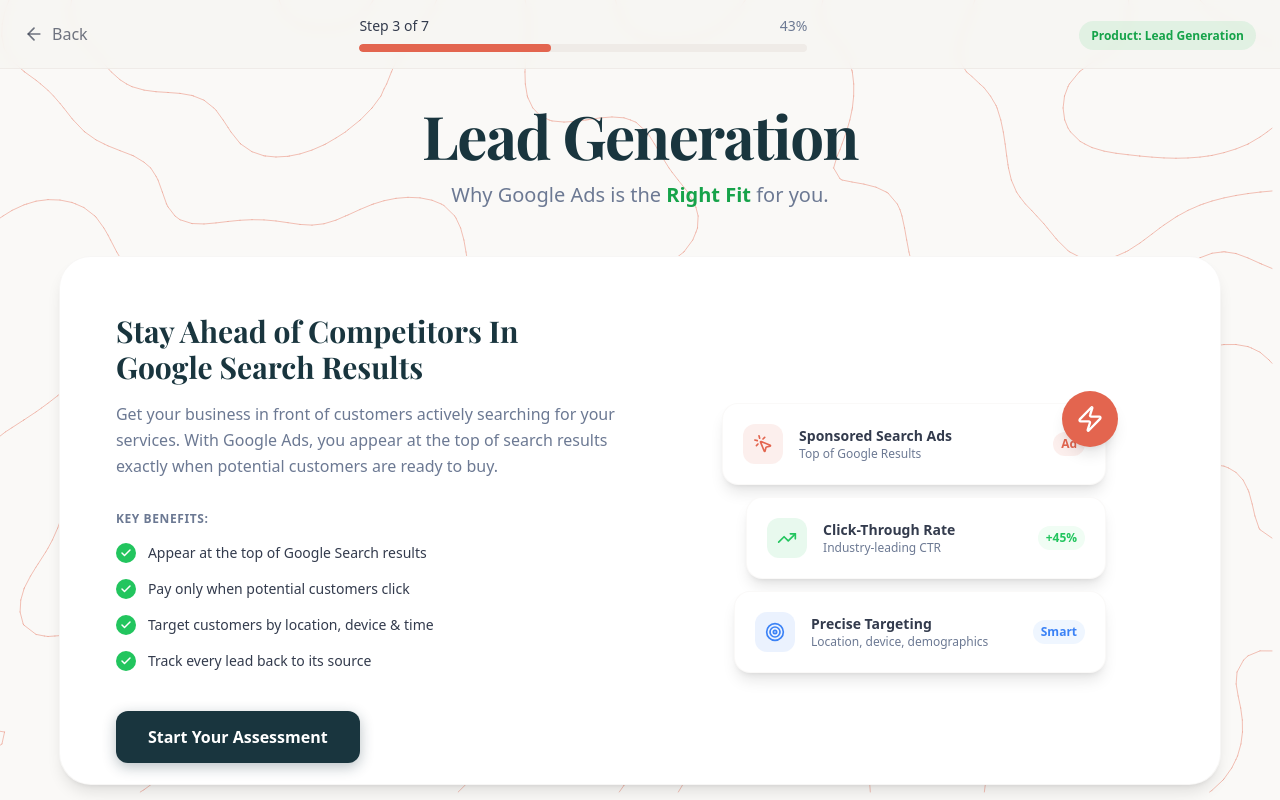
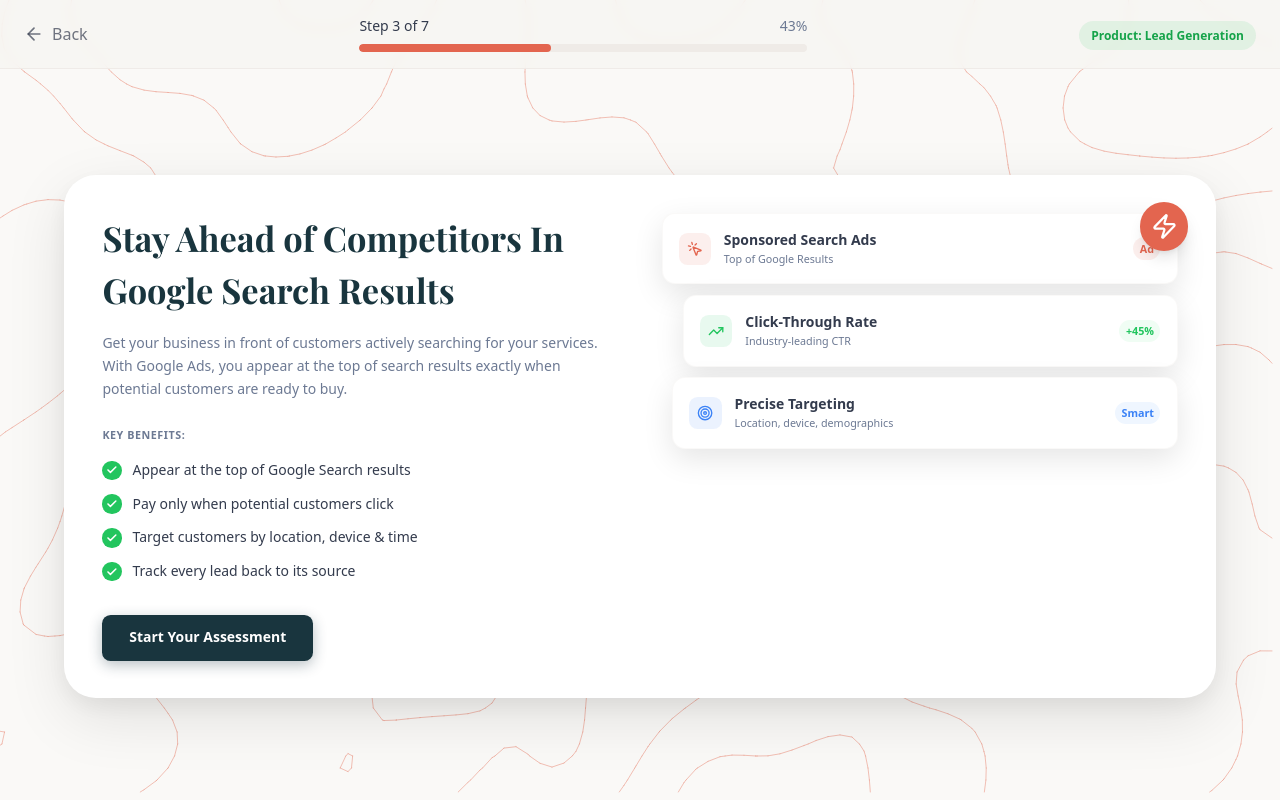
Before and after one commit to productteamautomations/pathfinder-ap, a React (Vite) app: page /product-recommendation/leadgen in a window 1280 px wide. Built offline with nearby package versions, Linux system fonts and the light colour scheme; the HTML template or start-up script is replaced by a standard one.

Commit message:
Code edited in Lovable Code Editor
Edited UI in Lovable

```diff
--- a/src/pages/leadgen/ProductRecommendation.tsx
+++ b/src/pages/leadgen/ProductRecommendation.tsx
@@ -13,49 +13,110 @@ const benefits = [
 
 function LeadGenIllustration() {
   return (
-    <div className="relative w-full max-w-sm mx-auto">
+    <div className="relative w-full mx-auto">
       <motion.div
         initial={{ opacity: 0, y: 20 }}
         animate={{ opacity: 1, y: 0 }}
         transition={{ delay: 0.3, duration: 0.5 }}
         className="relative"
       >
-        <div className="bg-white rounded-2xl p-5 shadow-lg border border-border/20 mb-3">
-          <div className="flex items-center gap-4">
-            <div className="w-10 h-10 rounded-xl bg-primary/10 flex items-center justify-center">
-              <MousePointerClick className="w-5 h-5 text-primary" />
+        <div
+          className="bg-white border border-border/20"
+          style={{
+            borderRadius: "1.2cqw",
+            padding: "1.5cqw",
+            marginBottom: "1cqw",
+            boxShadow: "0 10px 30px rgba(0,0,0,0.1)",
+          }}
+        >
+          <div className="flex items-center" style={{ gap: "1.2cqw" }}>
+            <div
+              className="bg-primary/10 flex items-center justify-center"
+              style={{ width: "3cqw", height: "3cqw", borderRadius: "0.8cqw" }}
+            >
+              <MousePointerClick style={{ width: "1.5cqw", height: "1.5cqw" }} className="text-primary" />
             </div>
             <div className="flex-1">
-              <p className="text-sm font-semibold text-foreground">Sponsored Search Ads</p>
-              <p className="text-xs text-muted-foreground">Top of Google Results</p>
+              <p className="font-semibold text-foreground" style={{ fontSize: "1.3cqw" }}>
+                Sponsored Search Ads
+              </p>
+              <p className="text-muted-foreground" style={{ fontSize: "1cqw" }}>
+                Top of Google Results
+              </p>
             </div>
-            <span className="text-xs font-bold text-primary bg-primary/10 px-2 py-1 rounded-full">Ad</span>
+            <span
+              className="font-bold text-primary bg-primary/10"
+              style={{ fontSize: "1cqw", padding: "0.3cqw 0.6cqw", borderRadius: "999px" }}
+            >
+              Ad
+            </span>
           </div>
         </div>
 
-        <div className="bg-white rounded-2xl p-5 shadow-lg border border-border/20 mb-3 ml-6">
-          <div className="flex items-center gap-4">
-            <div className="w-10 h-10 rounded-xl bg-green-500/10 flex items-center justify-center">
-              <TrendingUp className="w-5 h-5 text-green-500" />
+        <div
+          className="bg-white border border-border/20"
+          style={{
+            borderRadius: "1.2cqw",
+            padding: "1.5cqw",
+            marginBottom: "1cqw",
+            marginLeft: "2cqw",
+            boxShadow: "0 10px 30px rgba(0,0,0,0.1)",
+          }}
+        >
+          <div className="flex items-center" style={{ gap: "1.2cqw" }}>
+            <div
+              className="bg-green-500/10 flex items-center justify-center"
+              style={{ width: "3cqw", height: "3cqw", borderRadius: "0.8cqw" }}
+            >
+              <TrendingUp style={{ width: "1.5cqw", height: "1.5cqw" }} className="text-green-500" />
             </div>
             <div className="flex-1">
-              <p className="text-sm font-semibold text-foreground">Click-Through Rate</p>
-              <p className="text-xs text-muted-foreground">Industry-leading CTR</p>
+              <p className="font-semibold text-foreground" style={{ fontSize: "1.3cqw" }}>
+                Click-Through Rate
+              </p>
+              <p className="text-muted-foreground" style={{ fontSize: "1cqw" }}>
+                Industry-leading CTR
+              </p>
             </div>
-            <span className="text-xs font-bold text-green-500 bg-green-50 px-2 py-1 rounded-full">+45%</span>
+            <span
+              className="font-bold text-green-500 bg-green-50"
+              style={{ fontSize: "1cqw", padding: "0.3cqw 0.6cqw", borderRadius: "999px" }}
+            >
+              +45%
+            </span>
           </div>
         </div>
 
-        <div className="bg-white rounded-2xl p-5 shadow-lg border border-border/20 ml-3">
-          <div className="flex items-center gap-4">
-            <div className="w-10 h-10 rounded-xl bg-blue-500/10 flex items-center justify-center">
-              <Target className="w-5 h-5 text-blue-500" />
+        <div
+          className="bg-white border border-border/20"
+          style={{
+            borderRadius: "1.2cqw",
+            padding: "1.5cqw",
+            marginLeft: "1cqw",
+            boxShadow: "0 10px 30px rgba(0,0,0,0.1)",
+          }}
+        >
+          <div className="flex items-center" style={{ gap: "1.2cqw" }}>
+            <div
+              className="bg-blue-500/10 flex items-center justify-center"
+              style={{ width: "3cqw", height: "3cqw", borderRadius: "0.8cqw" }}
+            >
+              <Target style={{ width: "1.5cqw", height: "1.5cqw" }} className="text-blue-500" />
             </div>
             <div className="flex-1">
-              <p className="text-sm font-semibold text-foreground">Precise Targeting</p>
-              <p className="text-xs text-muted-foreground">Location, device, demographics</p>
+              <p className="font-semibold text-foreground" style={{ fontSize: "1.3cqw" }}>
+                Precise Targeting
+              </p>
+              <p className="text-muted-foreground" style={{ fontSize: "1cqw" }}>
+                Location, device, demographics
+              </p>
             </div>
-            <span className="text-xs font-bold text-blue-500 bg-blue-50 px-2 py-1 rounded-full">Smart</span>
+            <span
+              className="font-bold text-blue-500 bg-blue-50"
+              style={{ fontSize: "1cqw", padding: "0.3cqw 0.6cqw", borderRadius: "999px" }}
+            >
+              Smart
+            </span>
           </div>
         </div>
 
@@ -63,9 +124,10 @@ function LeadGenIllustration() {
           initial={{ scale: 0 }}
           animate={{ scale: 1 }}
           transition={{ delay: 0.6, type: "spring" }}
-          className="absolute -top-3 -right-3 w-14 h-14 rounded-full bg-primary shadow-lg flex items-center justify-center"
+          className="absolute bg-primary shadow-lg flex items-center justify-center"
+          style={{ top: "-1cqw", right: "-1cqw", width: "4.5cqw", height: "4.5cqw", borderRadius: "50%" }}
         >
-          <Zap className="w-7 h-7 text-white" strokeWidth={2} />
+          <Zap style={{ width: "2.5cqw", height: "2.5cqw" }} className="text-white" strokeWidth={2} />
         </motion.div>
       </motion.div>
     </div>
@@ -86,79 +148,78 @@ export default function ProductRecommendationLeadGen() {
         productLabel="Lead Generation"
       />
 
-      <div className="flex-1 flex flex-col" style={{ paddingTop: "73px" }}>
-        {/* Title and Subtitle Section */}
+      <div className="flex-1 pt-[73px] flex items-center justify-center">
         <motion.div
           initial={{ opacity: 0, y: 20 }}
           animate={{ opacity: 1, y: 0 }}
           transition={{ duration: 0.5 }}
-          className="text-center px-6 py-6 md:py-8"
-        >
-          <h1 className="text-4xl md:text-5xl lg:text-6xl font-display font-bold text-title tracking-tight">
-            Lead Generation
-          </h1>
-          <p className="text-lg md:text-xl text-muted-foreground mt-4 max-w-2xl mx-auto">
-            Why Google Ads is the <span className="text-green-600 font-semibold">Right Fit</span> for you.
-          </p>
-        </motion.div>
-
-        {/* Card Section with 5% margins */}
-        <div className="flex-1 flex items-center justify-center px-6 md:px-12">
-          <motion.div
-            initial={{ opacity: 0, y: 20 }}
-            animate={{ opacity: 1, y: 0 }}
-            transition={{ delay: 0.2, duration: 0.5 }}
-            className="bg-white rounded-[2rem] shadow-lg border border-border/30"
+          className="bg-white shadow-[0_20px_60px_rgba(0,0,0,0.1),0_8px_25px_rgba(0,0,0,0.06)]"
           style={{
-              height: "calc((100vh - 73px - 140px) * 0.9)",
+            width: "min(90vw, calc((100vh - 73px) * 0.9 * 2.2))",
             aspectRatio: "2.2",
+            containerType: "size",
+            borderRadius: "2.5cqw",
+            padding: "3cqw",
           }}
         >
-            <div className="grid md:grid-cols-2 gap-12 items-center h-full p-8 md:p-12 lg:p-14">
-              <div>
-                <h2 className="text-2xl md:text-3xl font-display font-bold text-title mb-4">
+          <div className="grid md:grid-cols-2 items-center h-full" style={{ gap: "4cqw" }}>
+            <div className="flex flex-col h-full justify-center">
+              <h2 className="font-display font-bold text-title" style={{ fontSize: "3.2cqw", marginBottom: "1.5cqw" }}>
                 Stay Ahead of Competitors In Google Search Results
               </h2>
-                <p className="text-muted-foreground leading-relaxed mb-8">
+              <p
+                className="text-muted-foreground leading-relaxed"
+                style={{ fontSize: "1.3cqw", marginBottom: "2.5cqw" }}
+              >
                 Get your business in front of customers actively searching for your services. With Google Ads, you
                 appear at the top of search results exactly when potential customers are ready to buy.
               </p>
 
-                <div className="space-y-4 mb-10">
-                  <h3 className="text-xs font-semibold text-muted-foreground uppercase tracking-wider">
+              <div style={{ marginBottom: "3cqw" }}>
+                <h3
+                  className="font-semibold text-muted-foreground uppercase tracking-wider"
+                  style={{ fontSize: "1cqw", marginBottom: "1.5cqw" }}
+                >
                   Key Benefits:
                 </h3>
+                <div style={{ display: "flex", flexDirection: "column", gap: "1.2cqw" }}>
                   {benefits.map((benefit, index) => (
                     <motion.div
                       key={benefit}
                       initial={{ opacity: 0, x: -10 }}
                       animate={{ opacity: 1, x: 0 }}
                       transition={{ delay: 0.4 + index * 0.1 }}
-                      className="flex items-center gap-3"
+                      className="flex items-center"
+                      style={{ gap: "1cqw" }}
                     >
-                      <div className="w-5 h-5 rounded-full bg-green-500 flex items-center justify-center flex-shrink-0">
-                        <Check className="w-3 h-3 text-white" strokeWidth={3} />
+                      <div
+                        className="bg-green-500 flex items-center justify-center flex-shrink-0"
+                        style={{ width: "1.8cqw", height: "1.8cqw", borderRadius: "50%" }}
+                      >
+                        <Check style={{ width: "1.1cqw", height: "1.1cqw" }} className="text-white" strokeWidth={3} />
                       </div>
-                      <span className="text-foreground text-sm">{benefit}</span>
+                      <span className="text-foreground" style={{ fontSize: "1.3cqw" }}>
+                        {benefit}
+                      </span>
                     </motion.div>
                   ))}
+                </div>
               </div>
 
               <Button
                 onClick={() => navigate("/funnel-diagnostic/leadgen", { state: location.state })}
-                  className="px-8"
+                style={{ fontSize: "1.3cqw", padding: "1.2cqw 2.5cqw", borderRadius: "0.8cqw", width: "fit-content" }}
               >
                 Start Your Assessment
               </Button>
             </div>
 
-              <div className="hidden md:block">
+            <div className="hidden md:block h-full flex items-center justify-center">
               <LeadGenIllustration />
             </div>
           </div>
         </motion.div>
       </div>
     </div>
-    </div>
   );
 }
```
Lines whose indentation alone changed are shown as unchanged.
